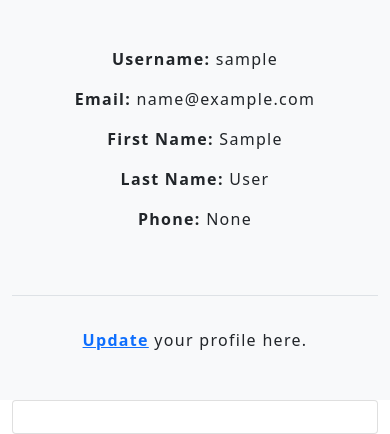
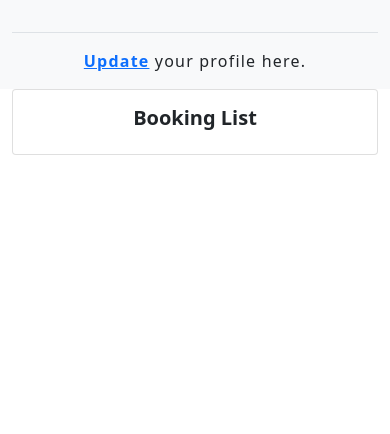
Before and after one commit to PeterLourens/kiwipiano, a Django app: page /profile/ in a window 390 px wide; the page is wider, and only the part inside the window is pictured. Shown: the part 534-968 px from the top of that part. After the commit the page ends 689 px from the top of that part, so only its background shows below. Run offline with Django 3.2, Linux system fonts and the light colour scheme; the visitor is signed in with stand-in values (Sample User, id 1); data that the repository does not hold is empty; some libraries are stand-ins or nearby versions.

Commit message:
Adjust and style the profile page.

```diff
--- a/static/css/style.css
+++ b/static/css/style.css
@@ -20,14 +20,14 @@ h3,
 h4,
 p,
 a {
-    letter-spacing: 1.3px;
+    letter-spacing: 1.2px;
 }
 
 /*--------------------------------navbar */
 #logo-text {
     font-family: Ultra;
     margin-left: 40px;
-    font-size: 30px;
+    font-size: 25px;
 
 }
 
@@ -56,6 +56,6 @@ a {
 
 /*-------------------------------profile page */
 #profile-image {
-    width: 180px;
-    height: 180px;
+    width: 120px;
+    height: 120px;
 }
--- a/templates/base.html
+++ b/templates/base.html
@@ -30,7 +30,7 @@
         <!--Navigation menu-->
         <nav class="navbar navbar-expand-md navbar-bg navbar-light sticky-top">
             <div class="container-fluid">
-                <a href="{% url 'home' %}" class="navbar-brand p-5">
+                <a href="{% url 'home' %}" class="navbar-brand p-3">
                     <span id="logo-text">Kiwi Piano Studio</span>
                 </a>
                 <!--Toggle button for mobile devices with small screens-->
--- a/templates/profile/profile.html
+++ b/templates/profile/profile.html
@@ -1,21 +1,17 @@
 {% extends 'base.html' %}
-{% load crispy_forms_tags %}
 
 {% block content %}
 
 <main class="profile-container container" id="bg-image">
-    <div class="row justify-content-center">
-        <div class="col-md-6 bg-light">
+    <div class="row justify-content-center align-items-center">
+        <div class="col-md-8 bg-light">
             {% if user.is_authenticated %}
             <div class="row text-center">
-                <div class="col-12">
-                    <h3 class="my-5 fw-bold">{% block title %} {{ user.profile }} {% endblock %}</h3>
+                <div class="col-md-4">
+                    <h5 class="my-3 fw-bold">{{ user }}</h5>
                     <img class="rounded-circle" id="profile-image" src="{{ user.profile.profile_image.url }}" alt="">
                 </div>
-            </div>
-
-            <div class="row justify-content-center my-5">
-                <div class="col-sm-12 col-lg-8 text-center">
+                <div class="col-md-6 mt-3">
                     <p><span class="fw-bold">Username:</span> {{ user.username }}</p>
                     <p><span class="fw-bold">Email:</span> {{ user.email }}</p>
                     <p><span class="fw-bold">First Name:</span> {{ user.first_name }}</p>
@@ -23,34 +19,29 @@
                     <p><span class="fw-bold">Phone:</span> {{ user.profile.phone_number }}</p>
                 </div>
             </div>
-             <div class="border-top my-3 py-3 text-center">
+             <div class="border-top my-3 text-center">
                  <p class="pt-3">
-                     <a class="my-3 fw-bold" href="{% url 'update_profile' %}"><strong>Update</strong></a>
+                     <a class="fw-bold" href="{% url 'update_profile' %}"><strong>Update</strong></a>
                      <span>your profile here.</span>
                  </p>
              </div>
             {% endif %}
         </div>
-    </div>
-</main>
-
-
-<section class="container">
-    <div class="row align-items-center justify-content-center">
-        <div class="col-12">
+        <div class="col-md-4">
             <div class="card">
                 <div class="card-body">
+                    <h5 class="text-center fw-bold">Booking List</h5>
                     {% for booking in my_bookings %}
                     <a href="{% url 'booking_detail' booking.pk %}">
                         <div class="card p-2 mb-3">
-                            <p class="card-text fs-6">
-                                <span class=" fw-bold">Session name:</span>
+                            <p class="card-text">
+                                <span class=" fw-bold">Session Name:</span>
                                 {{ booking.session_name}}
                             </p>
-                            <p class="card-text fs-6">
-                                <span class=" fw-bold">Date:</span>
+                            <small class="card-text text-muted">
+                                <span>Date:</span>
                                 {{ booking.date }}
-                            </p>
+                            </small>
                         </div>
                     </a>
                     {% endfor %}
@@ -58,6 +49,6 @@
             </div>
         </div>
     </div>
-</section>
+</main>
 
 {% endblock content %}
```
